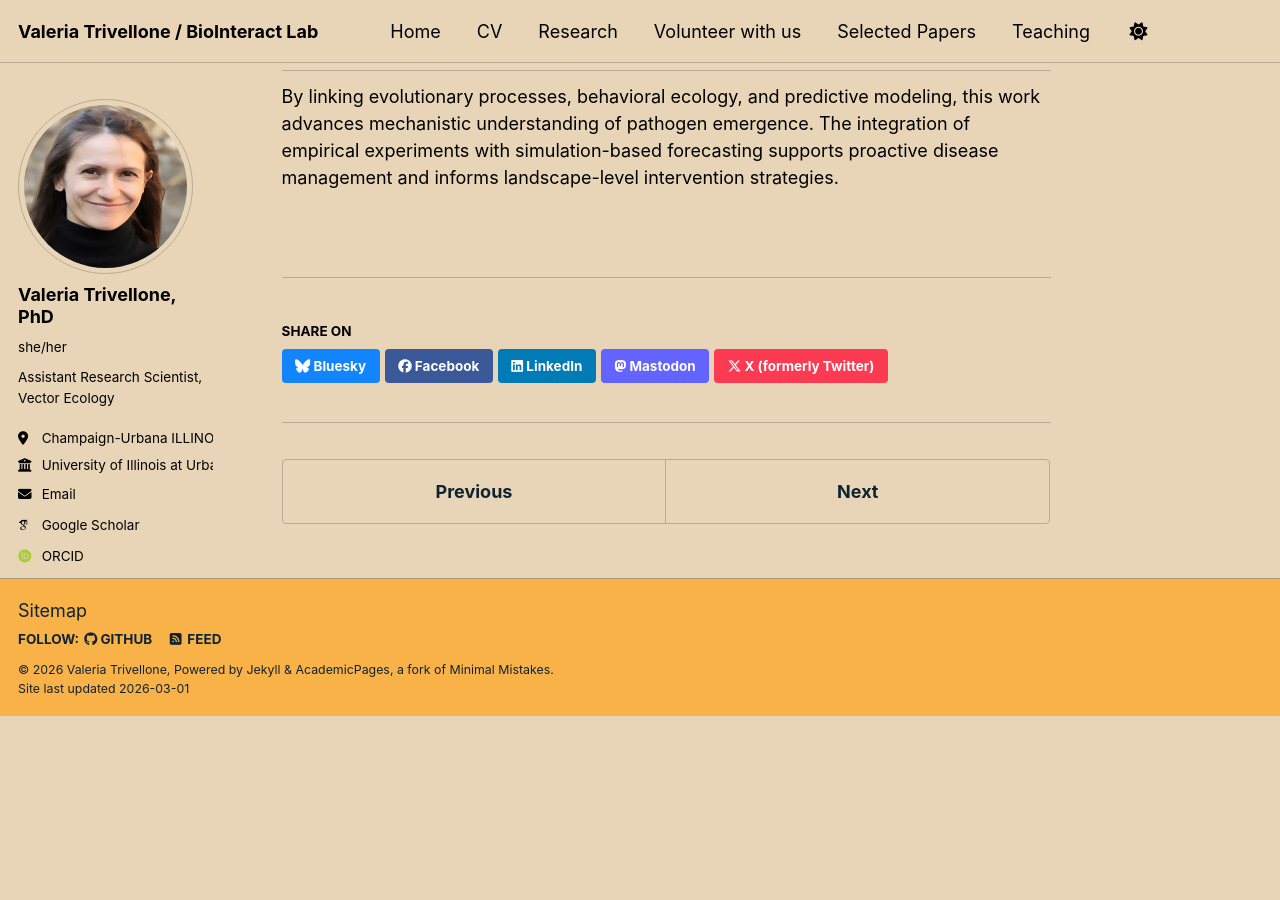
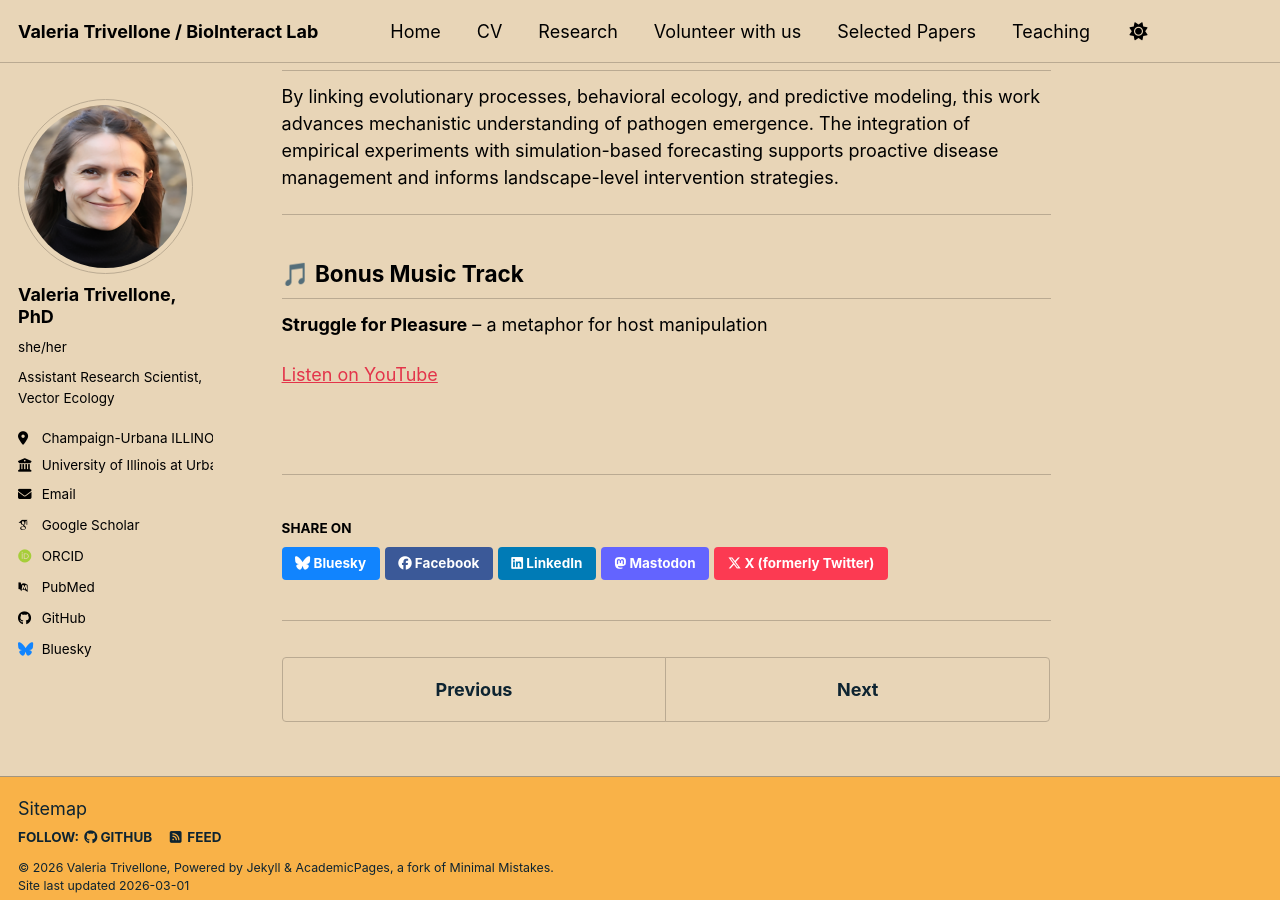
Before and after one commit to valeriatrivellone/valeriatrivellone.github.io, a Jekyll site: the page built from _portfolio/portfolio-3.md, in a window 1280 px wide and 900 px high, scrolled down 1065 px. Built offline with Jekyll 4.4.1, drawn with Linux system fonts in a browser that asks for light colours; some web fonts are replaced; a script bundle is joined from its source files by our own code; library files that are not in the unit come from our copies; before the commit the page ends 1782 px from its top, so only the background shows below that.

Commit message:
Update portfolio-3.md

```diff
--- a/_portfolio/portfolio-3.md
+++ b/_portfolio/portfolio-3.md
@@ -26,3 +26,13 @@ We use individual-based models (IBMs) and machine learning approaches to evaluat
 ## Broader Impact
 
 By linking evolutionary processes, behavioral ecology, and predictive modeling, this work advances mechanistic understanding of pathogen emergence. The integration of empirical experiments with simulation-based forecasting supports proactive disease management and informs landscape-level intervention strategies.
+
+---
+
+## 🎵 Bonus Music Track
+
+**Struggle for Pleasure** – a metaphor for host manipulation
+
+<a href="https://www.youtube.com/watch?v=pybqjwf8w8s&list=RDpybqjwf8w8s&start_radio=1" target="_blank">
+Listen on YouTube
+</a>
```
